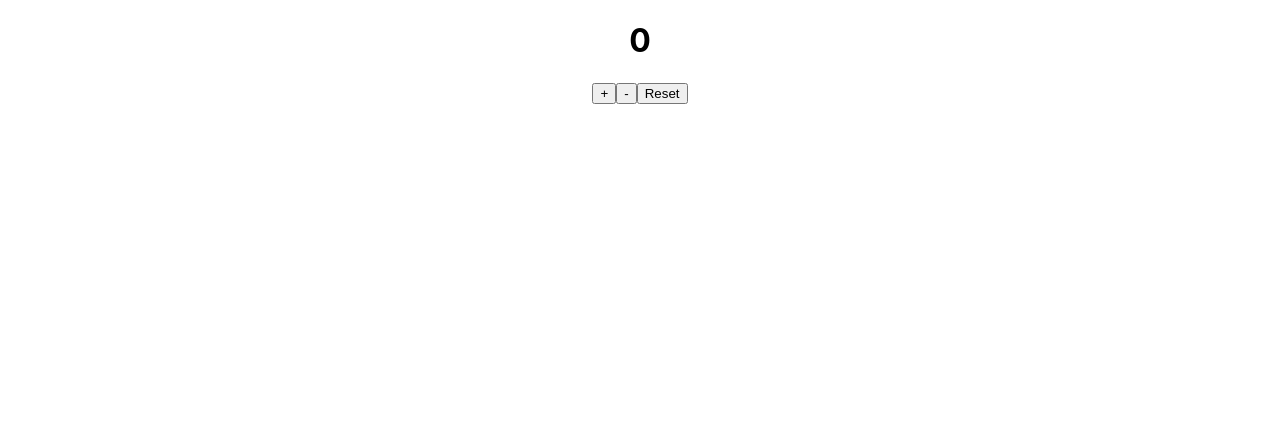
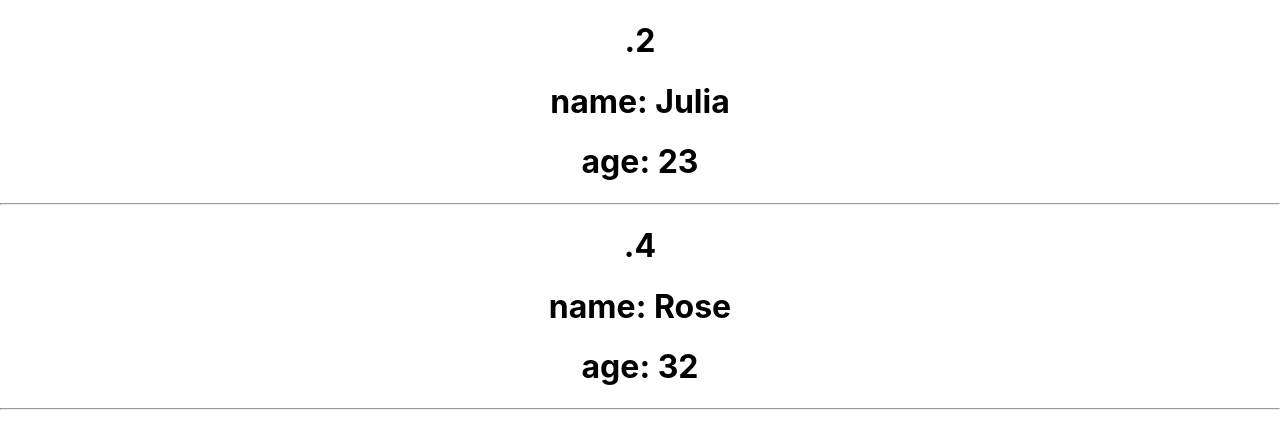
Before and after one commit to aryakrm/React-Exercises-Develhope, a React (Create React App) app: page / in a window 1280 px wide. Shown: the top 448 px of the page. Built offline with nearby package versions, Linux system fonts and the light colour scheme.

Commit message:
useMemo done

```diff
--- a/src/App.js
+++ b/src/App.js
@@ -1,14 +1,10 @@
 import "./App.css";
-import useCounter from "./useCounter";
+import FilteredList from "./FilteredList";
+
 function App() {
-  const { counter, onIncrement, onDecrement, onReset } = useCounter();
-
   return (
     <div className="App">
-      <h1>{counter}</h1>
-      <button onClick={onIncrement}>+</button>
-      <button onClick={onDecrement}>-</button>
-      <button onClick={onReset}>Reset</button>
+      <FilteredList />
     </div>
   );
 }
--- /dev/null
+++ b/src/FilteredList.jsx
@@ -0,0 +1,45 @@
+import { useMemo } from "react";
+
+export default function FilteredList() {
+  const list = [
+    {
+      id: 1,
+      name: "Mike",
+      age: 12,
+    },
+    {
+      id: 2,
+      name: "Julia",
+      age: 23,
+    },
+    {
+      id: 3,
+      name: "Max",
+      age: 15,
+    },
+    {
+      id: 4,
+      name: "Rose",
+      age: 32,
+    },
+  ];
+  function filteredList() {
+    return list.filter((item) => item.age > 18);
+  }
+  const result = useMemo(() => filteredList(), [list]);
+
+  return (
+    <div>
+      {result.map((item) => {
+        return (
+          <div>
+            <h1>.{item.id}</h1>
+            <h1>name: {item.name}</h1>
+            <h1>age: {item.age}</h1>
+            <hr />
+          </div>
+        );
+      })}
+    </div>
+  );
+}
```
